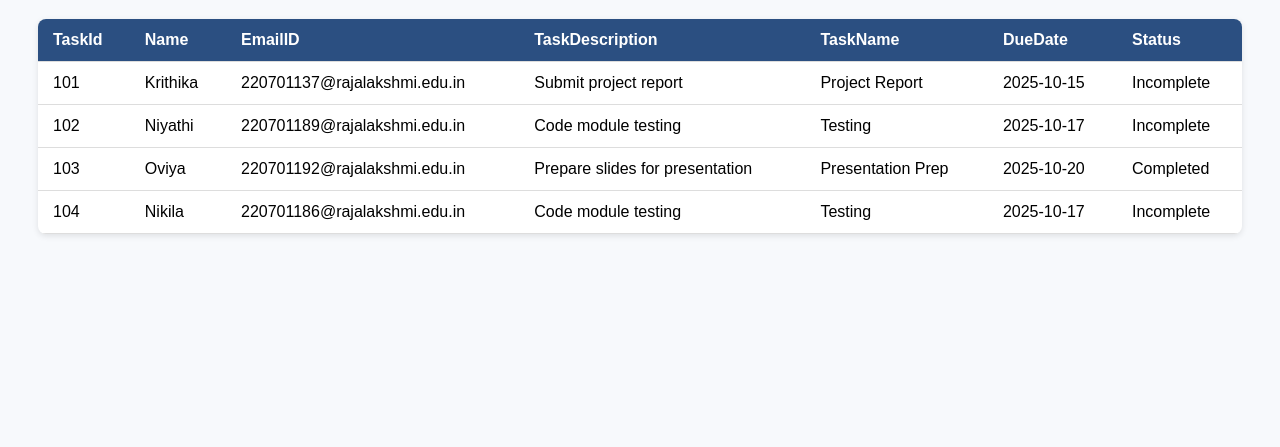
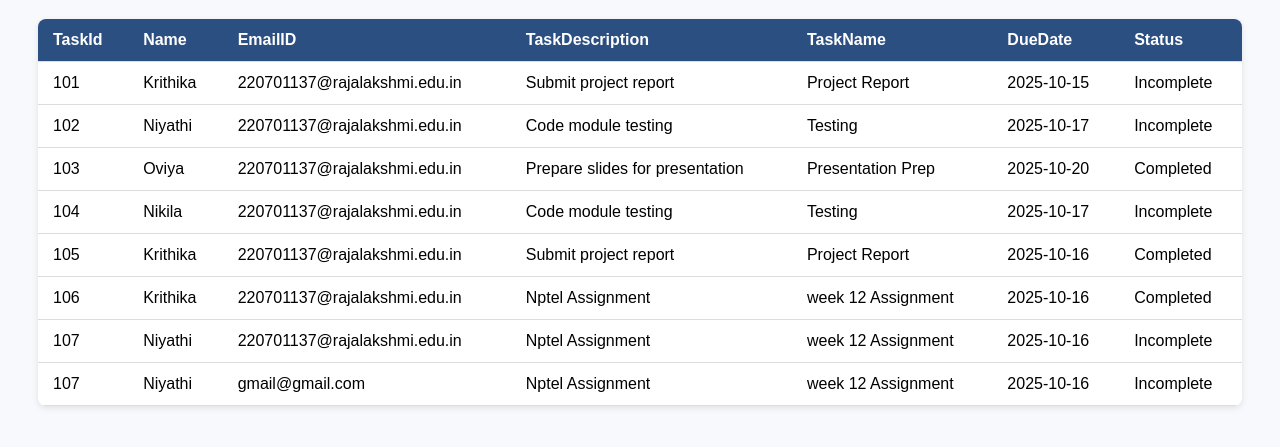
Before and after one commit to KriKrithika/TasdDeadline, a plain HTML site: page index.html in a window 1280 px wide. Shown: the part 99-546 px from the top of the page. Drawn offline with Linux system fonts and the light colour scheme.

Commit message:
Update index.html

```diff
--- a/index.html
+++ b/index.html
@@ -65,7 +65,7 @@
       <tr>
         <td>102</td>
         <td>Niyathi</td>
-        <td>220701189@rajalakshmi.edu.in</td>
+        <td>220701137@rajalakshmi.edu.in</td>
         <td>Code module testing</td>
         <td>Testing</td>
         <td>2025-10-17</td>
@@ -74,7 +74,7 @@
       <tr>
         <td>103</td>
         <td>Oviya</td>
-        <td>220701192@rajalakshmi.edu.in</td>
+        <td>220701137@rajalakshmi.edu.in</td>
         <td>Prepare slides for presentation</td>
         <td>Presentation Prep</td>
         <td>2025-10-20</td>
@@ -83,10 +83,46 @@
       <tr>
         <td>104</td>
         <td>Nikila</td>
-        <td>220701186@rajalakshmi.edu.in</td>
+        <td>220701137@rajalakshmi.edu.in</td>
         <td>Code module testing</td>
         <td>Testing</td>
         <td>2025-10-17</td>
+        <td>Incomplete</td>
+      </tr>
+      <tr>
+        <td>105</td>
+        <td>Krithika</td>
+        <td>220701137@rajalakshmi.edu.in</td>
+        <td>Submit project report</td>
+        <td>Project Report</td>
+        <td>2025-10-16</td>
+        <td>Completed</td>
+      </tr>
+      <tr>
+        <td>106</td>
+        <td>Krithika</td>
+        <td>220701137@rajalakshmi.edu.in</td>
+        <td>Nptel Assignment</td>
+        <td>week 12 Assignment</td>
+        <td>2025-10-16</td>
+        <td>Completed</td>
+      </tr>
+      <tr>
+        <td>107</td>
+        <td>Niyathi</td>
+        <td>220701137@rajalakshmi.edu.in</td>
+        <td>Nptel Assignment</td>
+        <td>week 12 Assignment</td>
+        <td>2025-10-16</td>
+        <td>Incomplete</td>
+      </tr>
+      <tr>
+        <td>107</td>
+        <td>Niyathi</td>
+        <td>gmail@gmail.com</td>
+        <td>Nptel Assignment</td>
+        <td>week 12 Assignment</td>
+        <td>2025-10-16</td>
         <td>Incomplete</td>
       </tr>
     </tbody>
```
